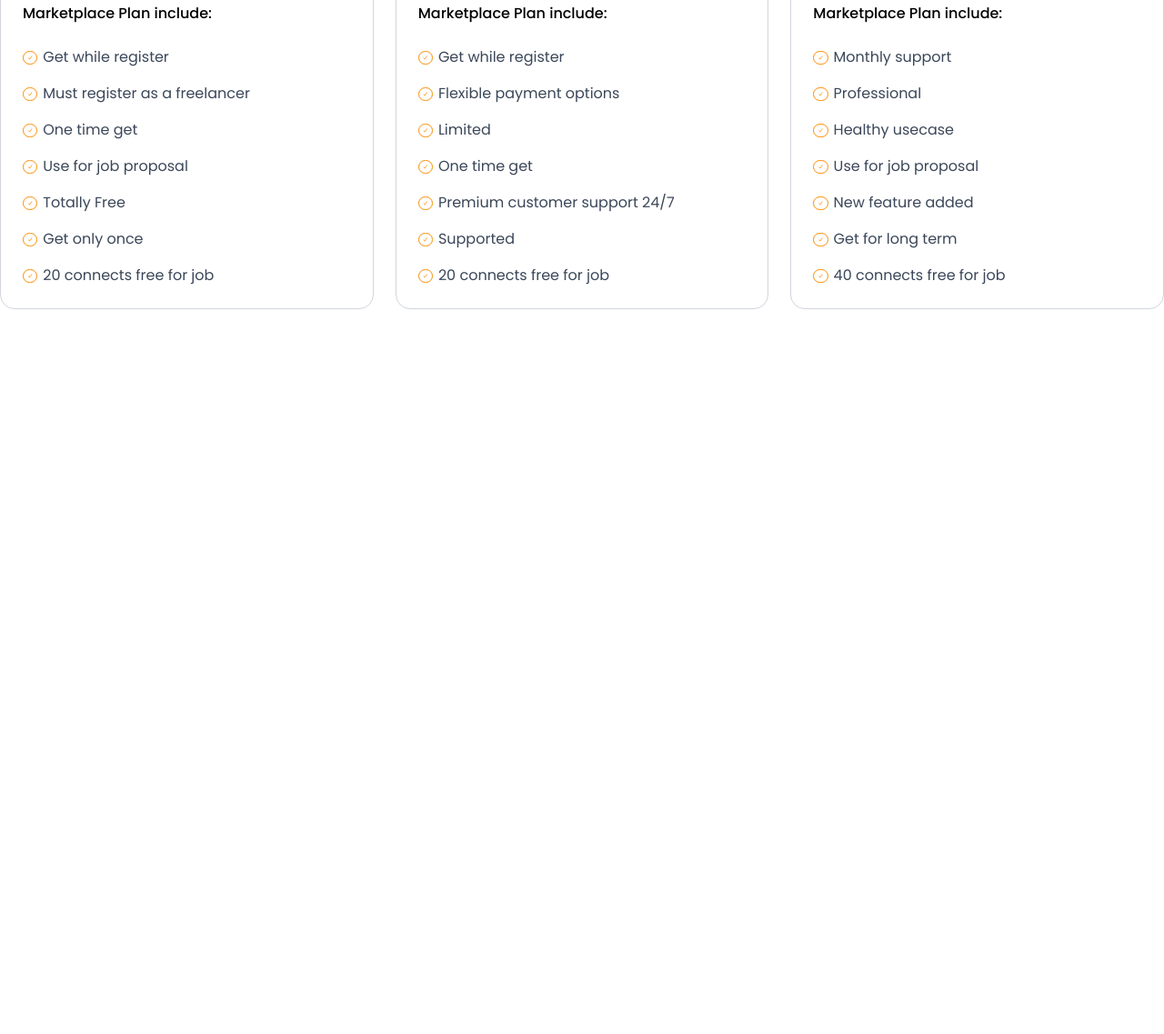
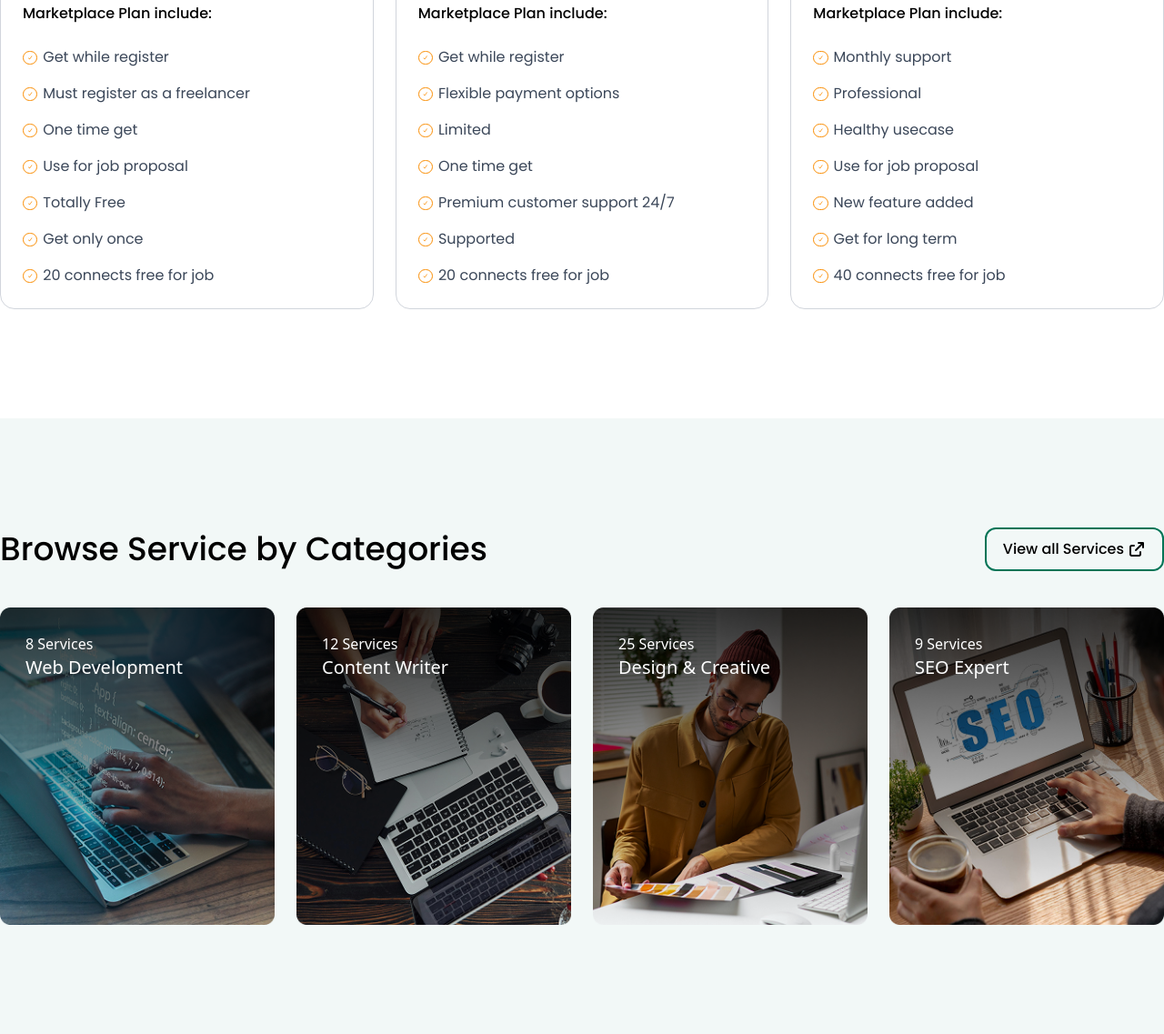
Before and after one commit to farhadhossain6996/Xilancer, a website: page index.html in a window 1280 px wide. Shown: the part 7516-8653 px from the top of the page at 91% size. Before the commit the page ends 7976 px from the top, so only its background shows below. Drawn offline with Linux system fonts and the light colour scheme; a web font is replaced by a local one.

Commit message:
BrowseServiceCategories

```diff
--- a/index.html
+++ b/index.html
@@ -1224,17 +1224,17 @@ Programmer</p>
 </section>
 
     <!-- .................................Browse Service by Categories............... -->
-    <!-- <section id="BowsSrveCtegori" class="bg-[#F2F8F7] lg:py-[120px] py-[40px] lg:my-0 ">
+     <section id="BowsSrveCtegori" class="bg-[#F2F8F7] py-30">
 <div class="max-w-mContainer m-auto">
-<div class="lg:flex items-center justify-between lg:space-y-0 space-y-4">
-  <h2 class="lg:text-4xl text-3xl lg:text-start text-center font-medium">Browse Service by Categories</h2>
-<div class=" border-2 border-Secondary lg:px-[18px] px-3 lg:py-[10px] py-2 rounded-xl text-xl font-medium text-Secondary lg:w-2/12
- w-4/12  hover:bg-Secondary hover:text-white  transition-all duration-300 lg:mx-0 mx-auto ">
-  View all Services
+<div class="flex items-center justify-between">
+  <p class="text-[36px] font-poppins font-medium leading-11">Browse Service by Categories</p>
+<div class=" flex items-center gap-x-1  border-2 border-Secondary  rounded-xl py-2.5 px-4.5
+   hover:bg-Secondary hover:text-white  transition-all duration-300  ">
+ <p class="text-base font-poppins font-medium leading-6"> View all Services </p>
   <i class="fa-solid fa-arrow-up-right-from-square"></i></a>
 </div>
 </div>
-<div class="lg:flex items-center justify-between lg:space-y-0 space-y-6 mt-12">
+<div class="lg:flex items-center justify-between mt-10 gap-x-6">
   <div class="relative">
     <img class="lg:mx-0 mx-auto" src="images/service categories.png" alt="service categories.png">
     <div class="absolute top-7 left-7 ">
@@ -1266,7 +1266,7 @@ Programmer</p>
 </div>
 </div>
 
-</section> -->
+</section>
 
     <!-- .............................Top Rated Freelancers................ -->
     <!-- <section id="Frelancrs" class="lg:py-[120px] py-[40px]  lg:my-0 ">
```
Also changed, not shown: src/output.css.
